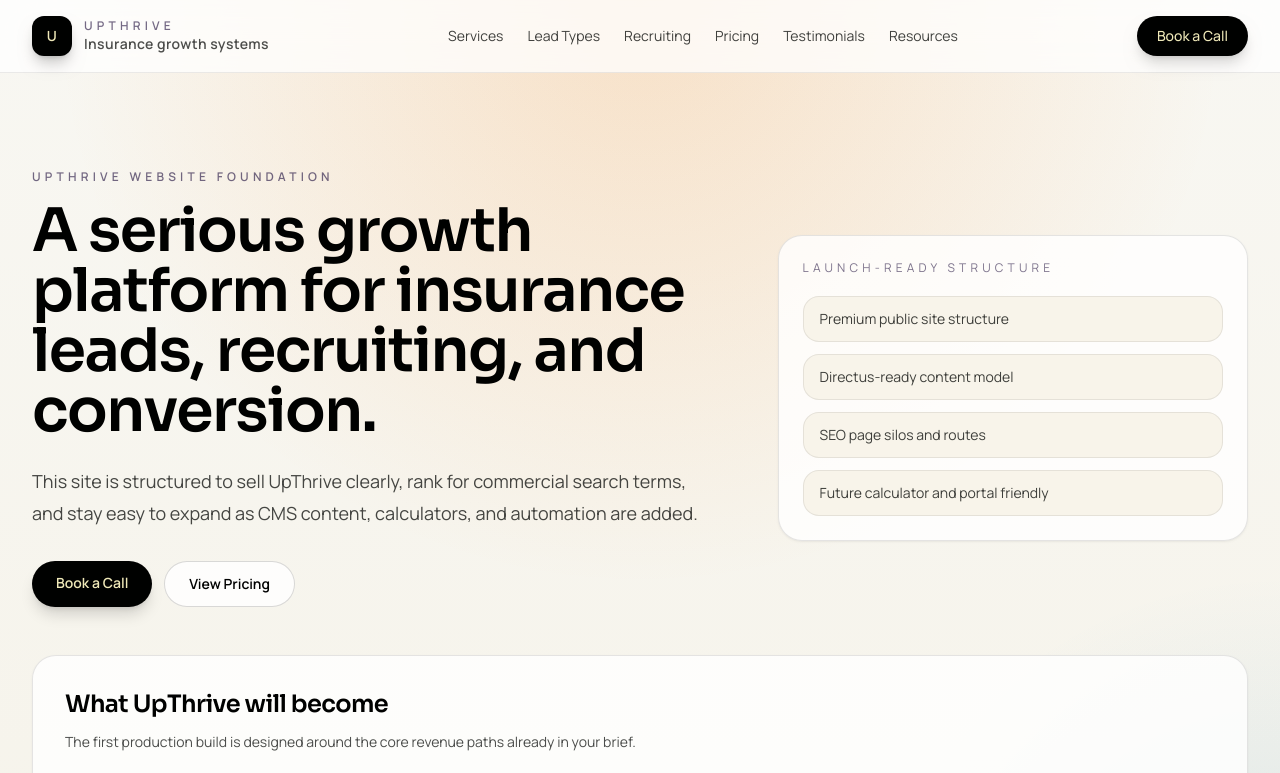
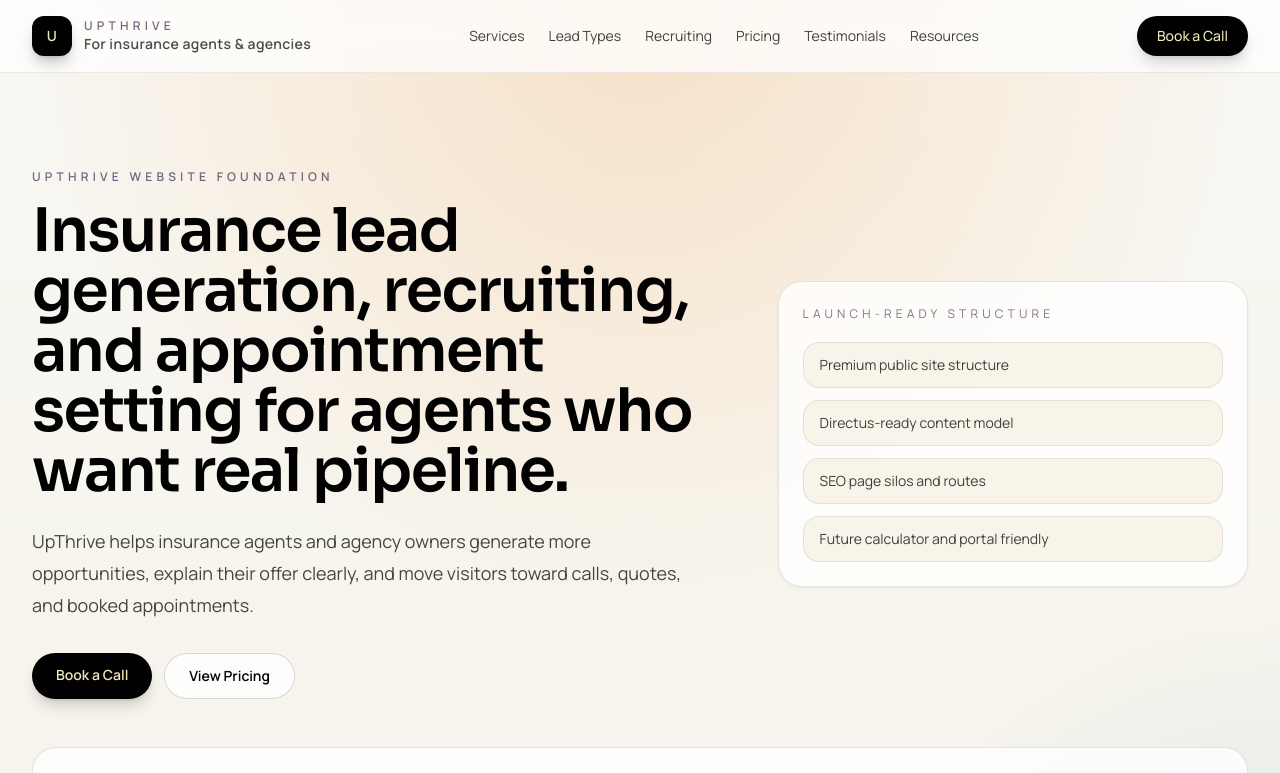
Before and after one commit to jay-ward-upthrive/upthrive-sales-website, a React app: page / in a window 1280 px wide. Shown: the top 773 px of the page. Built offline with nearby package versions, Linux system fonts and the light colour scheme; no server answers.

Commit message:
Refine UpThrive site copy

```diff
--- a/src/components/site-shell.tsx
+++ b/src/components/site-shell.tsx
@@ -13,7 +13,7 @@ export function SiteShell({ children }: { children: ReactNode }) {
             </span>
             <span className="leading-tight">
               <span className="block text-xs uppercase tracking-[0.35em] text-[#382A51]/70">UpThrive</span>
-              <span className="block text-sm text-[#000100]/70">Insurance growth systems</span>
+              <span className="block text-sm text-[#000100]/70">For insurance agents & agencies</span>
             </span>
           </Link>
 
@@ -44,7 +44,7 @@ export function SiteShell({ children }: { children: ReactNode }) {
             <p className="text-xs uppercase tracking-[0.35em] text-[#EFE9B8]/60">UpThrive</p>
             <h2 className="mt-3 text-2xl font-semibold">Insurance growth systems built to convert.</h2>
             <p className="mt-4 max-w-xl text-sm leading-7 text-[#EFE9B8]/78">
-              This site structure is ready for Directus, SEO pages, calculator logic, and the future CRM and portal pieces.
+              This site structure is ready for Directus, SEO pages, calculator logic, and the future CRM and portal pieces for insurance agents and agencies.
             </p>
           </div>
 
--- a/src/data/pages.ts
+++ b/src/data/pages.ts
@@ -49,9 +49,9 @@ export const pages: Record<string, PageContent> = {
   home: {
     slug: '/',
     eyebrow: 'UpThrive website foundation',
-    title: 'A serious growth platform for insurance leads, recruiting, and conversion.',
+    title: 'Insurance lead generation, recruiting, and appointment setting for agents who want real pipeline.',
     summary:
-      'This site is structured to sell UpThrive clearly, rank for commercial search terms, and stay easy to expand as CMS content, calculators, and automation are added.',
+      'UpThrive helps insurance agents and agency owners generate more opportunities, explain their offer clearly, and move visitors toward calls, quotes, and booked appointments.',
     primaryCta: { label: 'Book a Call', href: '/book-a-call' },
     secondaryCta: { label: 'View Pricing', href: '/pricing' },
     sections: [
@@ -94,9 +94,9 @@ export const pages: Record<string, PageContent> = {
   services: {
     slug: '/services',
     eyebrow: 'Core offers',
-    title: 'Everything UpThrive sells, organized clearly.',
+    title: 'Everything UpThrive sells, organized for insurance agents and agency owners.',
     summary:
-      'This page acts as the main services hub and sends visitors into each dedicated commercial page.',
+      'This page acts as the main services hub and sends visitors into each dedicated commercial page for leads, recruiting, appointment setting, and pricing.',
     primaryCta: { label: 'Explore lead types', href: '/insurance-leads' },
     secondaryCta: { label: 'View recruiting', href: '/insurance-recruiting-leads' },
     sections: [
@@ -120,9 +120,9 @@ export const pages: Record<string, PageContent> = {
   'insurance-leads': {
     slug: '/insurance-leads',
     eyebrow: 'Lead generation hub',
-    title: 'Insurance leads built for real pipeline, not recycled lists.',
+    title: 'Insurance leads built for agents and agencies that need real pipeline, not recycled lists.',
     summary:
-      'This is the broad commercial page that supports the individual lead-type pages and the insurance lead generation search silo.',
+      'This is the broad commercial page for insurance agents who want cleaner lead flow, better fit, and a clearer buying path.',
     primaryCta: { label: 'Calculate pricing', href: '/lead-calculator' },
     secondaryCta: { label: 'View final expense leads', href: '/final-expense-leads' },
     sections: [
@@ -223,9 +223,9 @@ export const pages: Record<string, PageContent> = {
   'insurance-recruiting-leads': {
     slug: '/insurance-recruiting-leads',
     eyebrow: 'Recruiting funnel',
-    title: 'Insurance recruiting leads for agencies that need more licensed and aspiring agents.',
+    title: 'Insurance recruiting leads for agencies that want more licensed and aspiring agents.',
     summary:
-      'This is one of the strongest commercial pages in the structure and should sit at the center of the recruiting silo.',
+      'This page is built for agency owners who need a cleaner recruiting funnel and want better-fit people to book calls.',
     primaryCta: { label: 'Book recruiting call', href: '/book-a-call' },
     secondaryCta: { label: 'View appointment setting', href: '/appointment-setting' },
     sections: [
@@ -283,8 +283,8 @@ export const pages: Record<string, PageContent> = {
   testimonials: {
     slug: '/testimonials',
     eyebrow: 'Proof page',
-    title: 'Testimonials and proof for skeptical buyers.',
-    summary: 'This page should be built from real proof and used to convert cautious prospects.',
+    title: 'Testimonials and proof for insurance agents who want to see real results.',
+    summary: 'This page should be built from real proof and used to convert cautious insurance buyers.',
     primaryCta: { label: 'Read compliance', href: '/compliance' },
     sections: [
       { kind: 'list', title: 'Proof clusters', items: ['Video testimonials', 'Screenshots', 'Written quotes', 'Case-study style sections', 'CTA after each cluster'] },
@@ -318,7 +318,7 @@ export const pages: Record<string, PageContent> = {
   about: {
     slug: '/about',
     eyebrow: 'About UpThrive',
-    title: 'A grounded, founder-led growth partner for insurance businesses.',
+    title: 'A grounded, founder-led partner for insurance agents and agencies.',
     summary: 'The about page should humanize the brand without feeling generic or corporate.',
     primaryCta: { label: 'Contact us', href: '/contact' },
     sections: [
@@ -328,7 +328,7 @@ export const pages: Record<string, PageContent> = {
   contact: {
     slug: '/contact',
     eyebrow: 'Contact',
-    title: 'Short, simple contact path with room for qualification later.',
+    title: 'Short, simple contact path for insurance agents and agency owners.',
     summary: 'Keep the form and call to action simple so the page converts cleanly.',
     primaryCta: { label: 'Book a call', href: '/book-a-call' },
     sections: [
--- a/src/data/site.ts
+++ b/src/data/site.ts
@@ -2,7 +2,7 @@ export const site = {
   name: 'UpThrive',
   slogan: 'Insurance growth systems for agents and agencies',
   description:
-    'UpThrive helps insurance businesses grow with exclusive leads, recruiting campaigns, appointment setting, pricing clarity, and conversion systems.',
+    'UpThrive helps insurance agents and agency owners get more pipeline with exclusive leads, recruiting campaigns, appointment setting, and clearer pricing and follow-up systems.',
   siteUrl: process.env.NEXT_PUBLIC_SITE_URL || 'https://upthrive-solutions.com',
   navigation: [
     { label: 'Services', href: '/services' },
```
